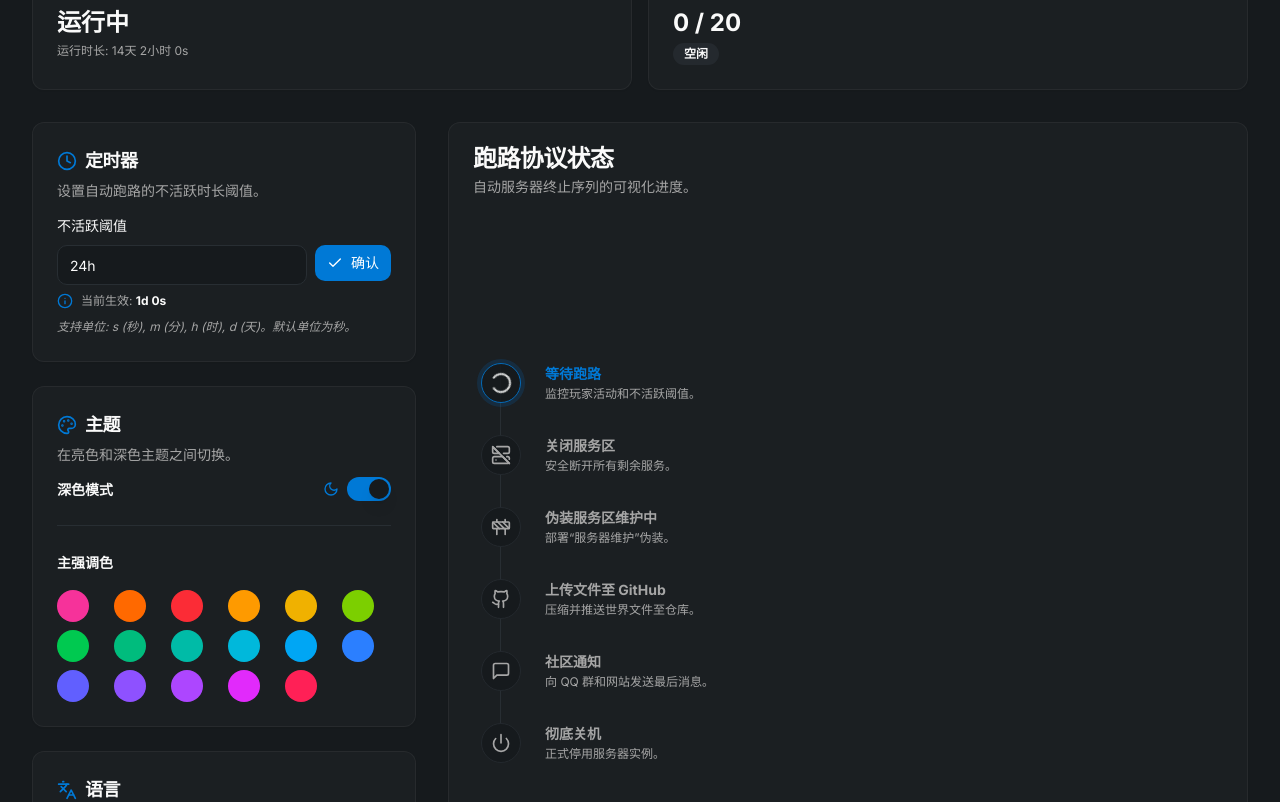
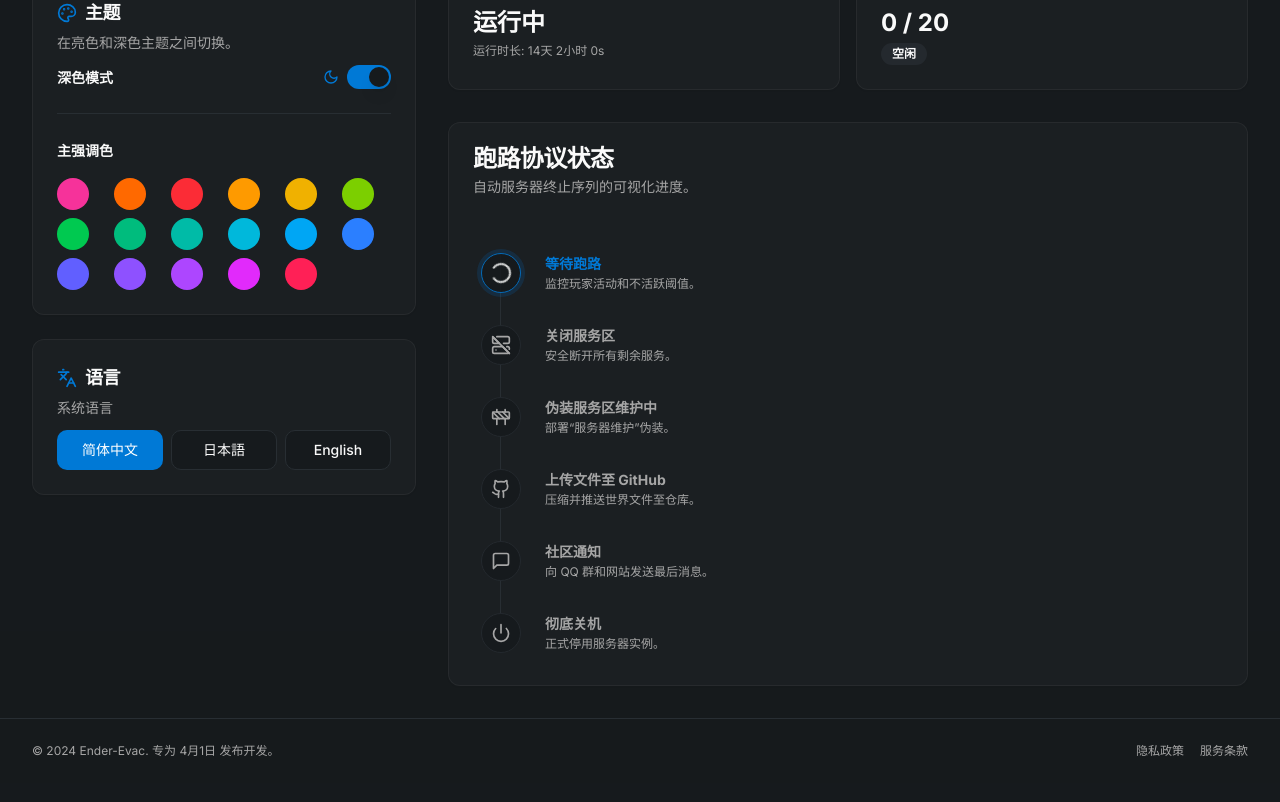
Before and after one commit to 07-iceven/EnderEvac, a Next.js app: page / in a window 1280 px wide. Shown: the part 386-1188 px from the top of the page. Built offline with nearby package versions, Linux system fonts and the light colour scheme.

Commit message:
仪表盘缩小，和下面的跑路协议状态一样宽，纵向对齐 (_for element section_)

```diff
--- a/src/app/page.tsx
+++ b/src/app/page.tsx
@@ -54,7 +54,20 @@ export default function Home() {
           </div>
         </header>
 
-        <div className="flex-1 p-8 space-y-8 max-w-7xl mx-auto w-full">
+        <div className="flex-1 p-8 max-w-7xl mx-auto w-full">
+          <div className="grid grid-cols-1 lg:grid-cols-3 gap-8 items-start">
+            {/* Left Column: Configuration Cards */}
+            <div className="lg:col-span-1 space-y-8">
+              <ConfigPanel
+                settings={settings}
+                onUpdate={updateSettings}
+                isDarkMode={isDarkMode}
+                setIsDarkMode={setIsDarkMode}
+              />
+            </div>
+
+            {/* Right Column: Dashboard and Protocol Progress (Aligned vertically) */}
+            <div className="lg:col-span-2 space-y-8">
               <section className="space-y-4">
                 <div className="flex justify-between items-end">
                   <div>
@@ -82,16 +95,6 @@ export default function Home() {
                 />
               </section>
 
-          <div className="grid grid-cols-1 lg:grid-cols-3 gap-8">
-            <div className="lg:col-span-1">
-              <ConfigPanel
-                settings={settings}
-                onUpdate={updateSettings}
-                isDarkMode={isDarkMode}
-                setIsDarkMode={setIsDarkMode}
-              />
-            </div>
-            <div className="lg:col-span-2">
               <EvacuationProgress
                 language={settings.language}
                 currentStep={currentEvacStep}
```
Lines whose indentation alone changed are shown as unchanged.
